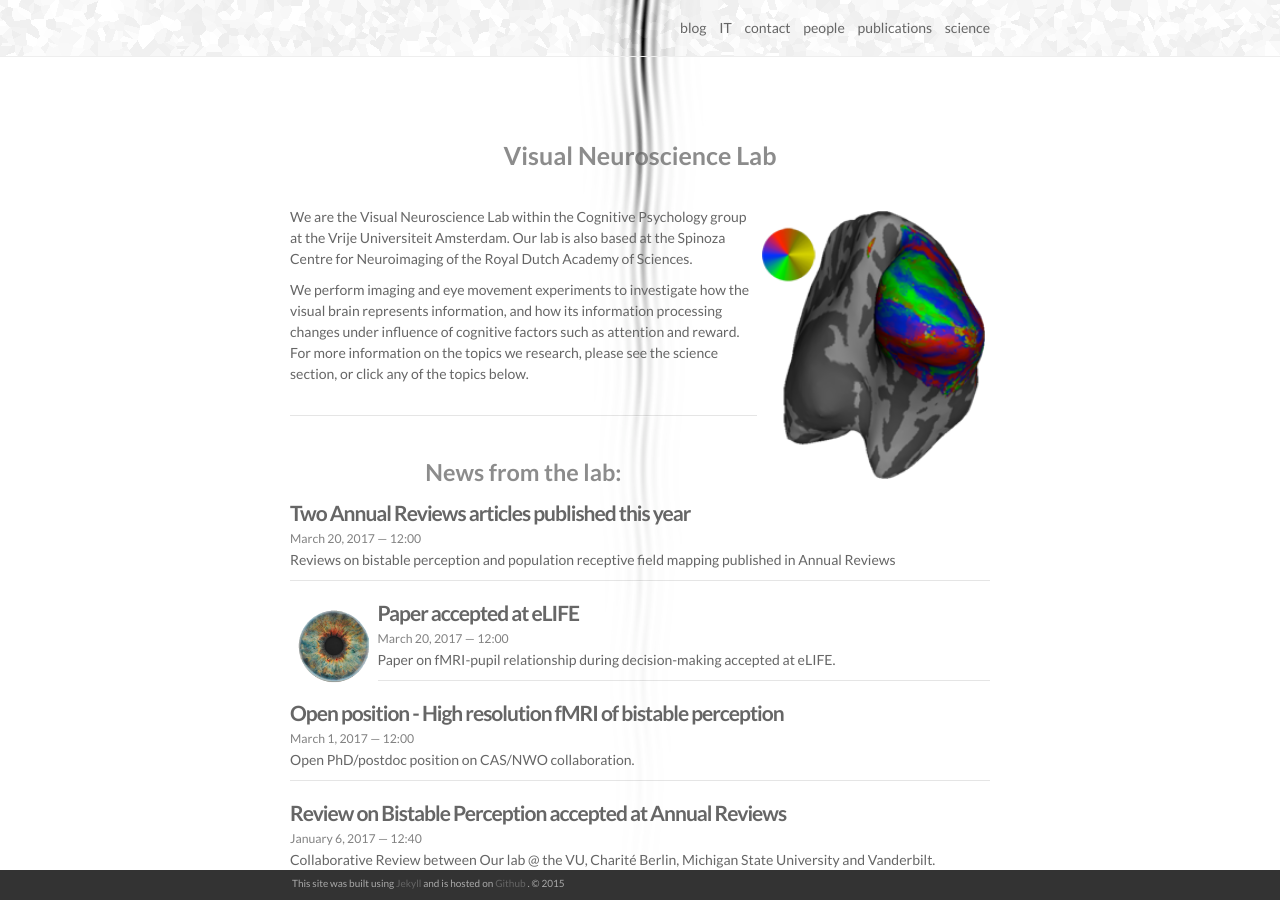
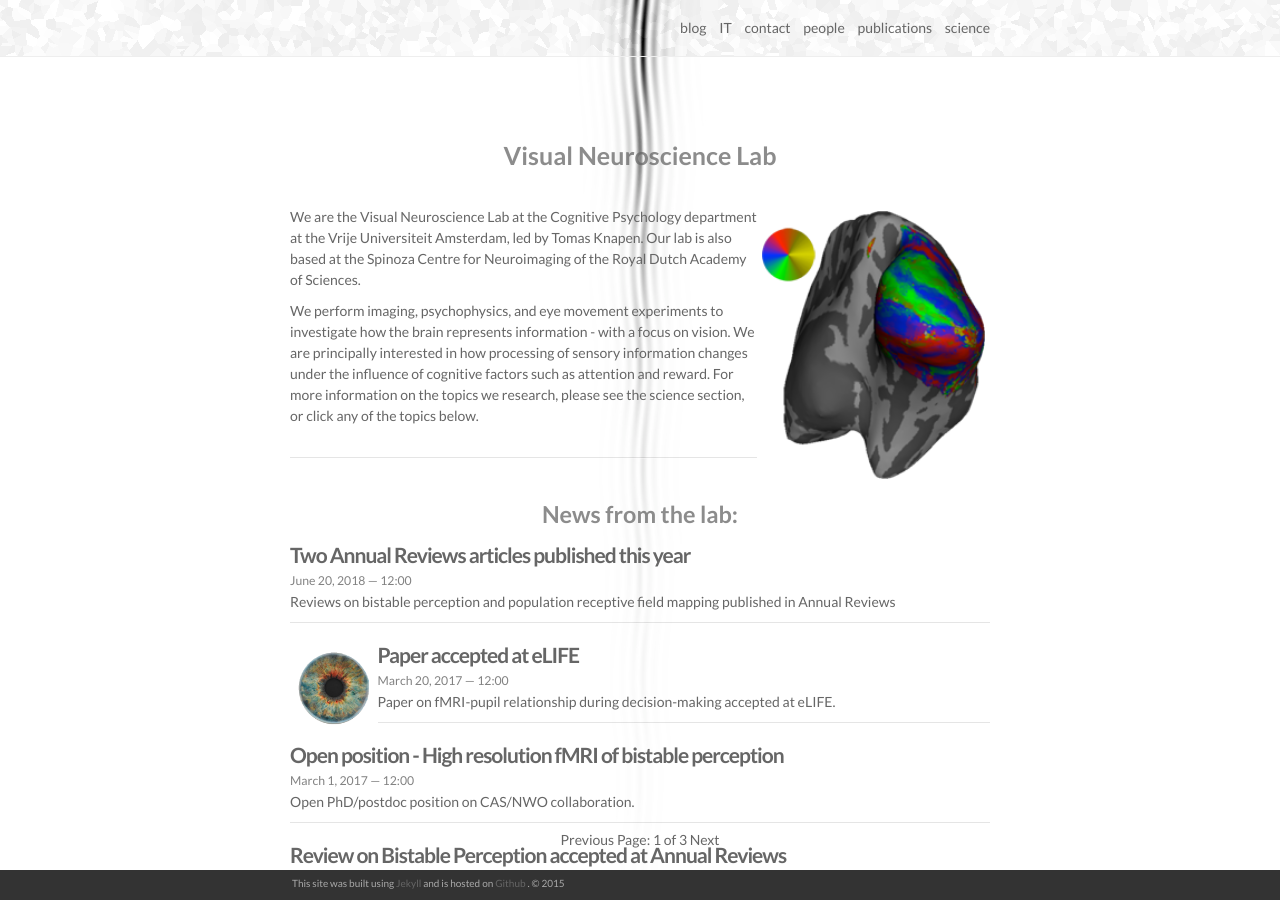
Before and after one commit to tknapen/tknapen.github.io, a Jekyll site: the page built from index.html, in a window 1280 px wide and 900 px high. Built offline with Jekyll 4.4.1, drawn with Linux system fonts in a browser that asks for light colours; nearby versions of some CDN libraries; the list of posts is cut into pages by our own code; comment, search, counter and statistics services are not loaded.

Commit message:
changed index text and added pagination links

```diff
--- a/_config.yml
+++ b/_config.yml
@@ -46,6 +46,9 @@
   publications:
     output: true
     permalink: /publications/:path/
+  publications:
+    output: false
+    permalink: /publications/:path/
   IT:
     output: true
     permalink: /IT/:path/
--- a/_posts/2018-01-01-reviews.markdown
+++ b/_posts/2018-01-01-reviews.markdown
@@ -1,7 +1,7 @@
 ---
 layout: post
 title:  Two Annual Reviews articles published this year
-date:   2017-03-20 12:00:00
+date:   2018-06-20 12:00:00
 description: Reviews on bistable perception and population receptive field mapping published in Annual Reviews
 ---
 
--- a/index.html
+++ b/index.html
@@ -7,8 +7,8 @@
 </div>
 <br/>
   <img class="col one right" src="/img/polar_2mm_7T.png">
-<p>We are the Visual Neuroscience Lab within the <a href="http://www.vupsy.nl" target="_blank">Cognitive Psychology</a> group at the Vrije Universiteit Amsterdam. Our lab is also based at the <a href="http://www.spinozacentre.nl" target="_blank">Spinoza Centre for Neuroimaging</a> of the <a href="http://www.knaw.nl" target="_blank">Royal Dutch Academy of Sciences</a>.</p>
-<p>We perform imaging and eye movement experiments to investigate how the visual brain represents information, and how its information processing changes under influence of cognitive factors such as attention and reward. For more information on the topics we research, please see <a href="https://tknapen.github.io/science/">the science section</a>, or click any of the topics below.</p>
+<p>We are the Visual Neuroscience Lab at the <a href="http://www.vupsy.nl" target="_blank">Cognitive Psychology</a> department at the Vrije Universiteit Amsterdam, led by Tomas Knapen. Our lab is also based at the <a href="http://www.spinozacentre.nl" target="_blank">Spinoza Centre for Neuroimaging</a> of the <a href="http://www.knaw.nl" target="_blank">Royal Dutch Academy of Sciences</a>.</p>
+<p>We perform imaging, psychophysics, and eye movement experiments to investigate how the brain represents information - with a focus on vision. We are principally interested in how processing of sensory information changes under the influence of cognitive factors such as attention and reward. For more information on the topics we research, please see <a href="https://tknapen.github.io/science/">the science section</a>, or click any of the topics below.</p>
 <br />
   <!-- <br/> -->
   <hr>
@@ -37,7 +37,24 @@
       </li>
     {% endfor %}
 </ul>
-
+<!-- Pagination links -->
+<div class="pagination">
+  {% if paginator.previous_page %}
+    <a href="{{ paginator.previous_page_path }}" class="previous">
+      Previous
+    </a>
+  {% else %}
+    <span class="previous">Previous</span>
+  {% endif %}
+  <span class="page_number ">
+    Page: {{ paginator.page }} of {{ paginator.total_pages }}
+  </span>
+  {% if paginator.next_page %}
+    <a href="{{ paginator.next_page_path }}" class="next">Next</a>
+  {% else %}
+    <span class="next ">Next</span>
+  {% endif %}
+</div>
 
 <div class="header-bar">
   <h3>Topics</h3>
```
